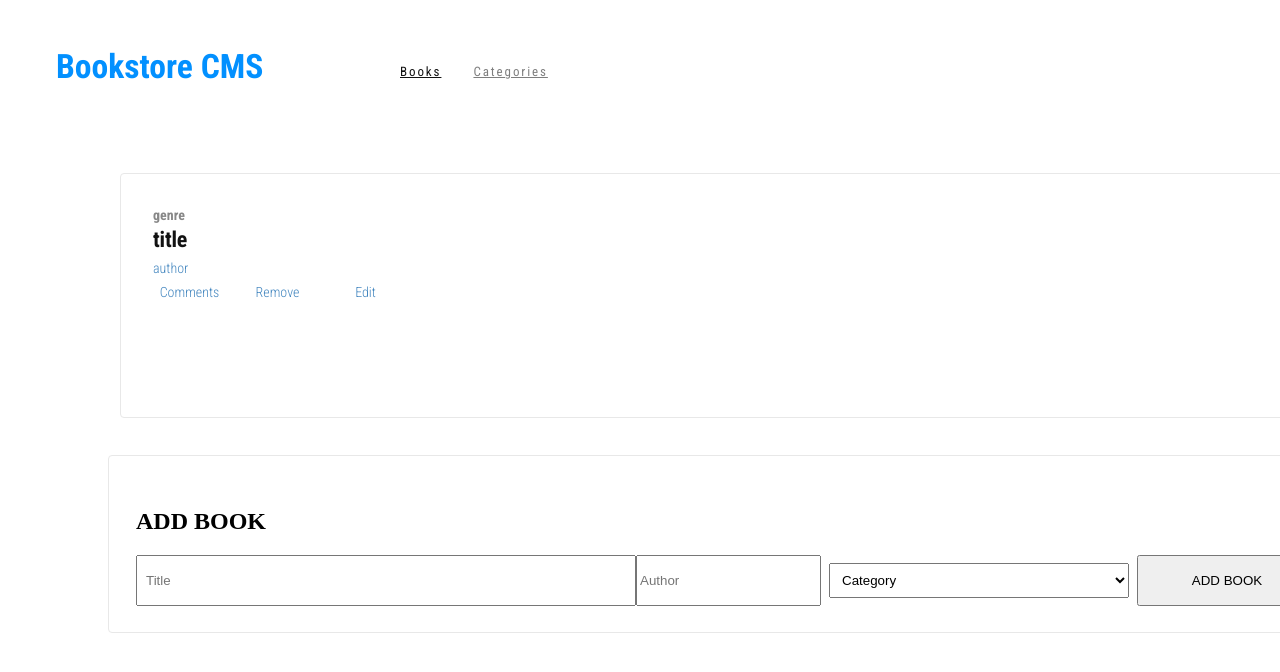
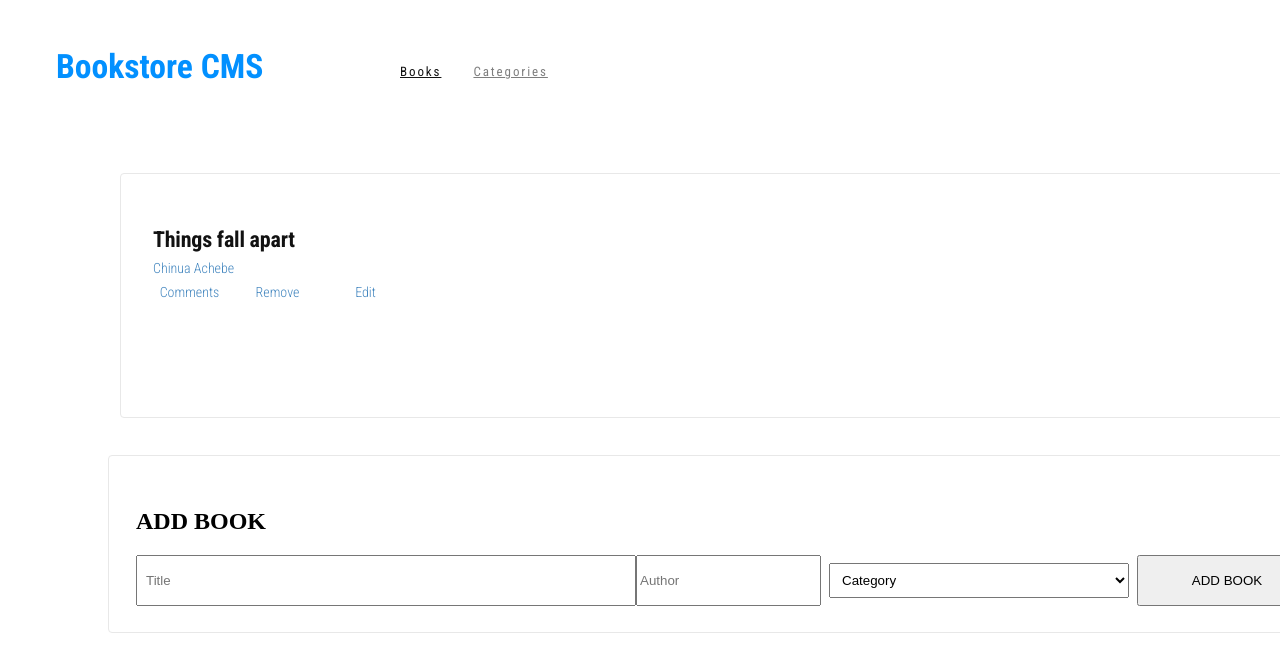
Before and after one commit to kelomo2502/book-store, a React (Create React App) app: page / in a window 1280 px wide. Shown: the top 672 px of the page. Built offline with nearby package versions, Linux system fonts and the light colour scheme.

Commit message:
import Import use selector to booklist

```diff
--- a/src/Components/BookList.js
+++ b/src/Components/BookList.js
@@ -1,14 +1,19 @@
 import React from 'react'
-
+import { useSelector, shallowEqual } from 'react-redux';
 import Book from './Book';
 
 const BookList = () => {
-  const books = [{
-    id: 1, title: 'title', author: 'author', genre: 'genre',
-  }];
+  const books = useSelector((state) => state.books, shallowEqual);
 
   return books.map((book) => (
-    <Book genre={book.genre} title={book.title} author={book.author} key={book.id} />
+    <Book
+      genre={book.genre}
+      title={book.title}
+      author={book.author}
+      key={book.id}
+      completed={book.completed}
+      chapter={book.chapter}
+    />
   ));
 };
 
```
